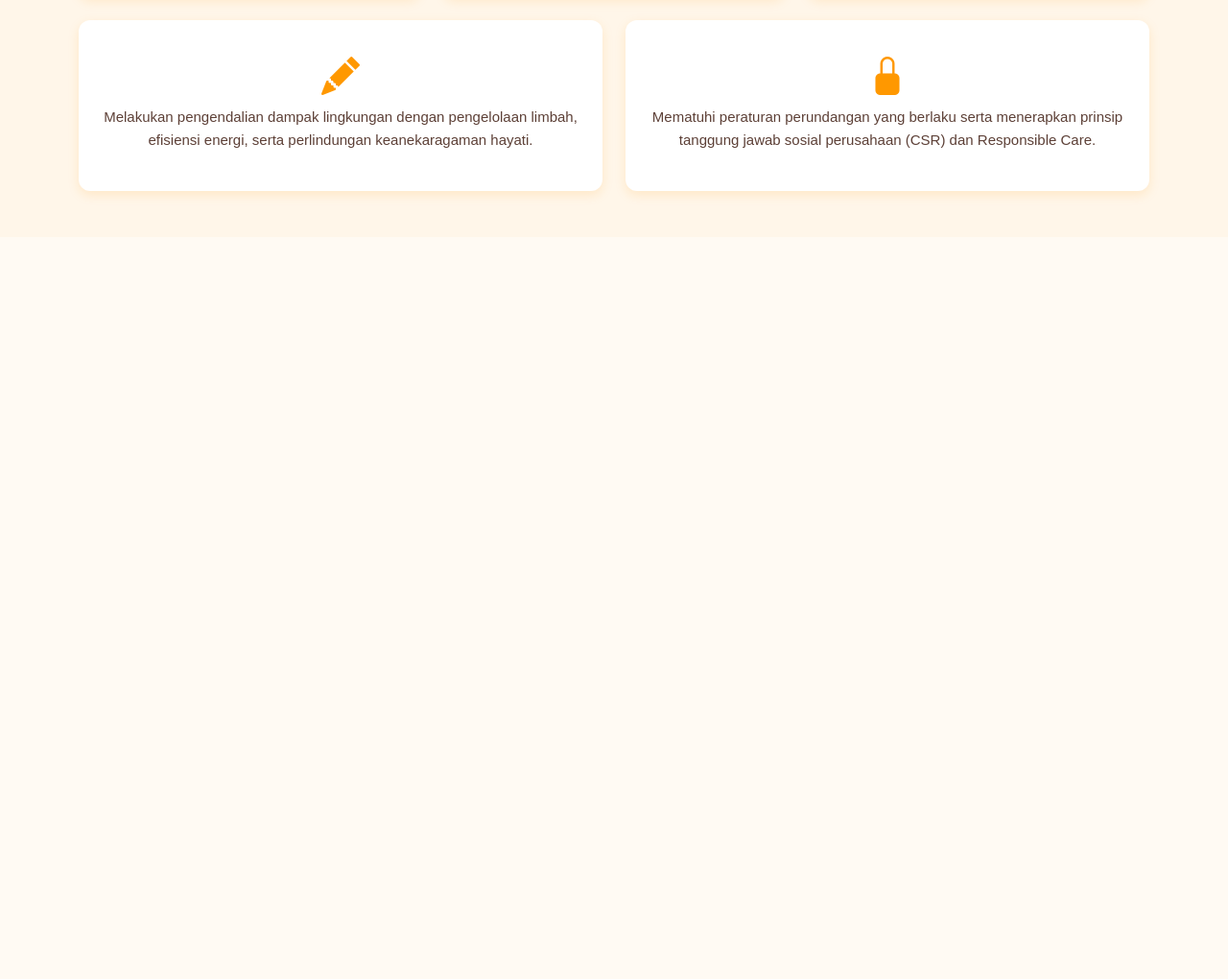
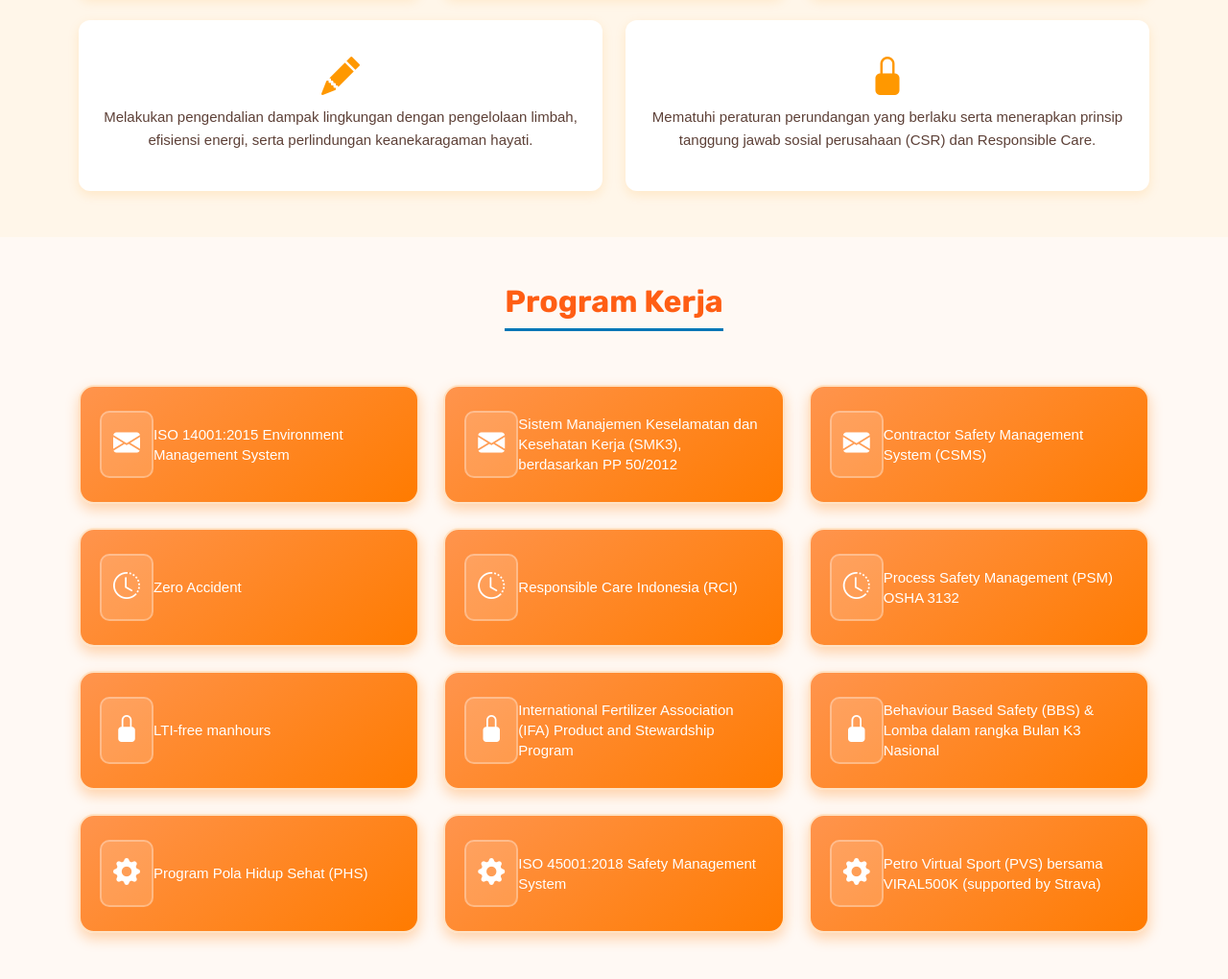
Before and after one commit to mrfauzii/website-k3, a plain HTML site: page landasanHukum.html in a window 1280 px wide. Shown: the part 1871-2891 px from the top of the page at 96% size. Before the commit the page ends 2118 px from the top, so only its background shows below. Drawn offline with nearby package versions, Linux system fonts and the light colour scheme.

Commit message:
landasan hukum: program kerja

```diff
--- a/css/landasanHukum.css
+++ b/css/landasanHukum.css
@@ -150,3 +150,52 @@ color: white;
     color: #5d4037;
     line-height: 1.6;
 }
+
+/* ===== Program Kerja Section ===== */
+.program-kerja-section {
+    background-color: #fff9f4;
+    padding-top: 60px;
+    padding-bottom: 60px;
+}
+
+.program-kerja-section h2 {
+    color: #ff7b00;
+    border-bottom: 3px solid #0077b6;
+    display: inline-block;
+    padding-bottom: 8px;
+}
+
+.program-grid {
+    display: grid;
+    grid-template-columns: repeat(auto-fit, minmax(280px, 1fr));
+    gap: 25px;
+    margin-top: 40px;
+}
+
+.program-item {
+    background: linear-gradient(145deg, #ff944d, #ff7b00);
+    color: white;
+    border-radius: 16px;
+    padding: 25px 20px;
+    display: flex;
+    align-items: center;
+    box-shadow: 0 6px 14px rgba(255, 123, 0, 0.3);
+    border: 2px solid #ffe2c4;
+}
+
+.program-icon {
+    background-color: #ffffff25;
+    color: #fff;
+    font-size: 28px;
+    padding: 12px;
+    border-radius: 10px;
+    flex-shrink: 0;
+    border: 2px solid rgba(255, 255, 255, 0.3);
+}
+
+.program-item p {
+    margin: 0;
+    font-size: 15px;
+    line-height: 1.4;
+    font-weight: 500;
+}
--- a/landasanHukum.html
+++ b/landasanHukum.html
@@ -181,6 +181,68 @@
     <!-- SMK3 Section End -->
 
 
+    <!-- Program Kerja Section Start -->
+    <section class="program-kerja-section py-5">
+        <div class="container">
+            <div class="text-center mb-5">
+                <h2 class="fw-bold text-primary">Program Kerja</h2>
+            </div>
+
+            <div class="program-grid">
+                <div class="program-item">
+                    <i class="bi bi-envelope-fill program-icon"></i>
+                    <p>ISO 14001:2015 Environment Management System</p>
+                </div>
+                <div class="program-item">
+                    <i class="bi bi-envelope-fill program-icon"></i>
+                    <p>Sistem Manajemen Keselamatan dan Kesehatan Kerja (SMK3), berdasarkan PP 50/2012</p>
+                </div>
+                <div class="program-item">
+                    <i class="bi bi-envelope-fill program-icon"></i>
+                    <p>Contractor Safety Management System (CSMS)</p>
+                </div>
+                <div class="program-item">
+                    <i class="bi bi-clock-history program-icon"></i>
+                    <p>Zero Accident</p>
+                </div>
+                <div class="program-item">
+                    <i class="bi bi-clock-history program-icon"></i>
+                    <p>Responsible Care Indonesia (RCI)</p>
+                </div>
+                <div class="program-item">
+                    <i class="bi bi-clock-history program-icon"></i>
+                    <p>Process Safety Management (PSM) OSHA 3132</p>
+                </div>
+                <div class="program-item">
+                    <i class="bi bi-lock-fill program-icon"></i>
+                    <p>LTI-free manhours</p>
+                </div>
+                <div class="program-item">
+                    <i class="bi bi-lock-fill program-icon"></i>
+                    <p>International Fertilizer Association (IFA) Product and Stewardship Program</p>
+                </div>
+                <div class="program-item">
+                    <i class="bi bi-lock-fill program-icon"></i>
+                    <p>Behaviour Based Safety (BBS) & Lomba dalam rangka Bulan K3 Nasional</p>
+                </div>
+                <div class="program-item">
+                    <i class="bi bi-gear-fill program-icon"></i>
+                    <p>Program Pola Hidup Sehat (PHS)</p>
+                </div>
+                <div class="program-item">
+                    <i class="bi bi-gear-fill program-icon"></i>
+                    <p>ISO 45001:2018 Safety Management System</p>
+                </div>
+                <div class="program-item">
+                    <i class="bi bi-gear-fill program-icon"></i>
+                    <p>Petro Virtual Sport (PVS) bersama VIRAL500K (supported by Strava)</p>
+                </div>
+            </div>
+        </div>
+    </section>
+    <!-- Program Kerja Section End -->
+
+
     <!-- JavaScript Libraries -->
     <script src="https://code.jquery.com/jquery-3.4.1.min.js"></script>
     <script src="https://cdn.jsdelivr.net/npm/bootstrap@5.0.0/dist/js/bootstrap.bundle.min.js"></script>
```
